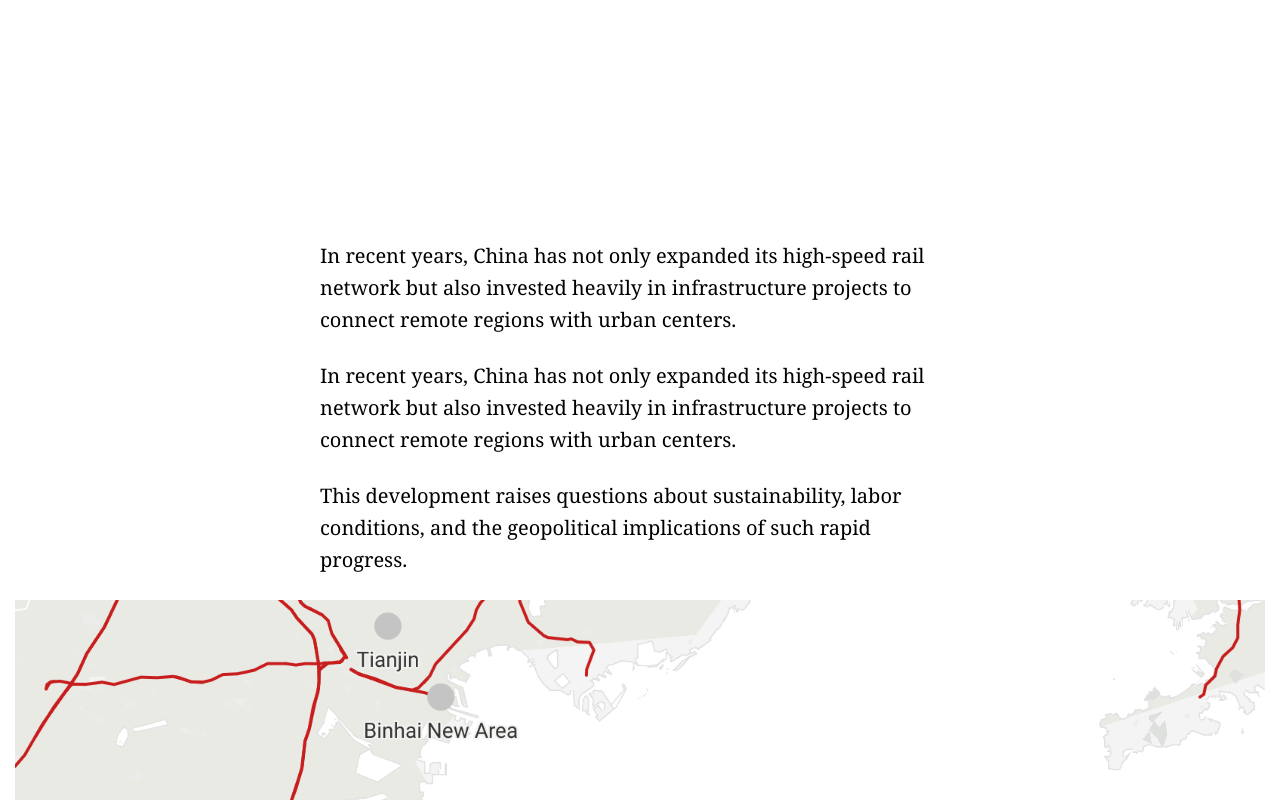
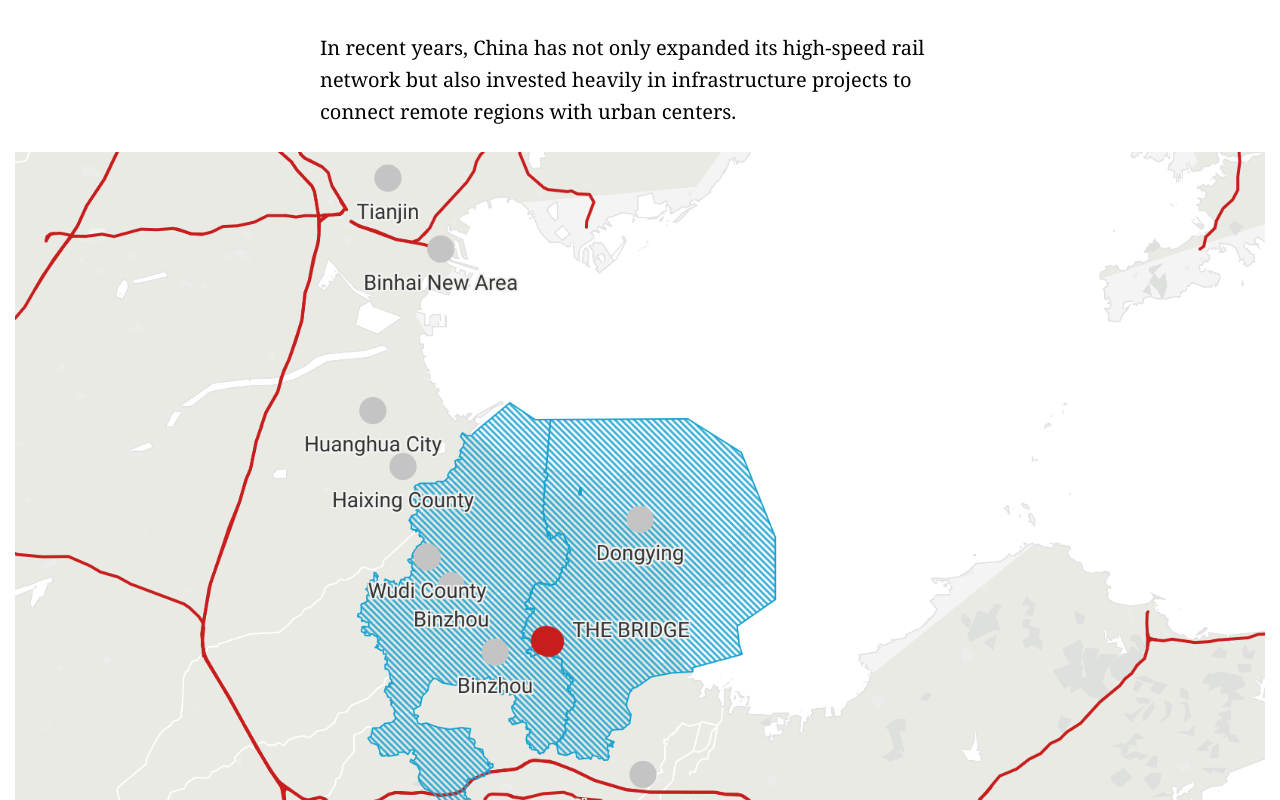
Before and after one commit to Leeeeeeapgn/Project2_Lede, a plain HTML site: page index.html in a window 1280 px wide. Shown: the part 3578-4378 px from the top of the page. Drawn offline with nearby package versions, Linux system fonts and the light colour scheme; a script that the page names is missing.

Commit message:
Update index.html

```diff
--- a/index.html
+++ b/index.html
@@ -144,7 +144,7 @@
   </div>
   <div class="steps-container">
     <div class="step step-1" id="step1">
-      <p>Construction crews began assembling the Dongying Huanghe Road-Rail Bridge in 2022. Beneath its steel and cable structure lies a quiet symbolism: this bridge is not just connecting cities, it’s connecting ambitions.</p>
+
     </div>
     <div class="step step-1" id="step2">
       <p>The 203-meter-high main tower makes it the tallest bridge across the Yellow River and the highest combined road-rail bridge in northern China.</p>
@@ -157,12 +157,6 @@
 <div class="content">
     <p>In recent years, China has not only expanded its high-speed rail network but also invested heavily in infrastructure projects to connect remote regions with urban centers.</p>
 </div>
-
-    <div class="content">
-    <p>In recent years, China has not only expanded its high-speed rail network but also invested heavily in infrastructure projects to connect remote regions with urban centers.</p>
-    <p>This development raises questions about sustainability, labor conditions, and the geopolitical implications of such rapid progress.</p>
-</div>
-
 
   <div class="sticky-thing">
     <img src="existingtracks1.png" id="scrolly-image-2">
```
